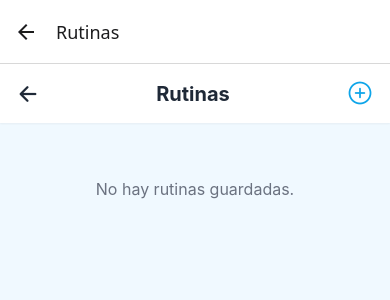
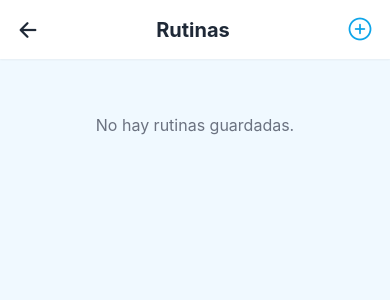
Before and after one commit to Nicobustelo/StretchMate, a React Native app: screen /RoutineList in a window 390 px wide. Shown: the top 300 px of the page. Built offline with nearby package versions, Linux system fonts and the light colour scheme.

Commit message:
Eliminar Barra de Navegación antigua

```diff
--- a/navigation/AppNavigator.tsx
+++ b/navigation/AppNavigator.tsx
@@ -27,13 +27,13 @@ export default function AppNavigator() {
   return (
     <NavigationContainer>
       <Stack.Navigator initialRouteName="Home">
-        <Stack.Screen name="Home" component={HomeScreen} />
-        <Stack.Screen name="CreateRoutine" component={CreateRoutineScreen} />
-        <Stack.Screen name="RoutineList" component={RoutineListScreen} options={{ title: "Rutinas" }} />
-        <Stack.Screen name="Timer" component={TimerScreen} options={{ title: "Rutina" }} />
-        <Stack.Screen name="Routine" component={RoutineScreen} />
-        <Stack.Screen name="History" component={HistoryScreen} options={{ title: "Ver Historial" }}/>
-        <Stack.Screen name="Settings" component={SettingsScreen} />
+        <Stack.Screen name="Home" component={HomeScreen} options={{ headerShown: false }}/>
+        <Stack.Screen name="CreateRoutine" component={CreateRoutineScreen} options={{ headerShown: false }}/>
+        <Stack.Screen name="RoutineList" component={RoutineListScreen} options={{ title: "Rutinas", headerShown: false }} />
+        <Stack.Screen name="Timer" component={TimerScreen} options={{ title: "Rutina", headerShown: false }} />
+        <Stack.Screen name="Routine" component={RoutineScreen} options={{ headerShown: false }}/>
+        <Stack.Screen name="History" component={HistoryScreen} options={{ title: "Ver Historial", headerShown: false }}/>
+        <Stack.Screen name="Settings" component={SettingsScreen} options={{ headerShown: false }}/>
       </Stack.Navigator>
     </NavigationContainer>
   );
```
